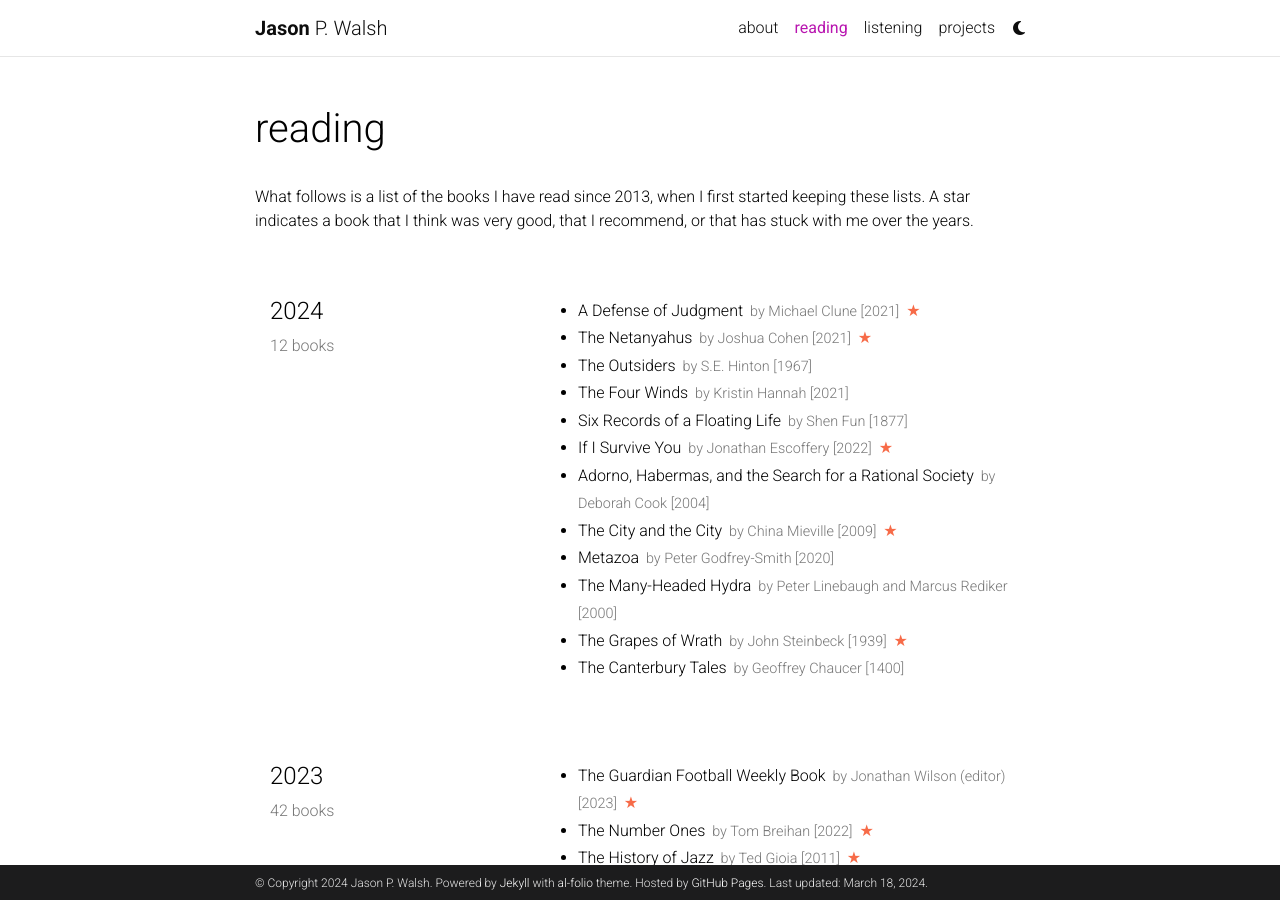
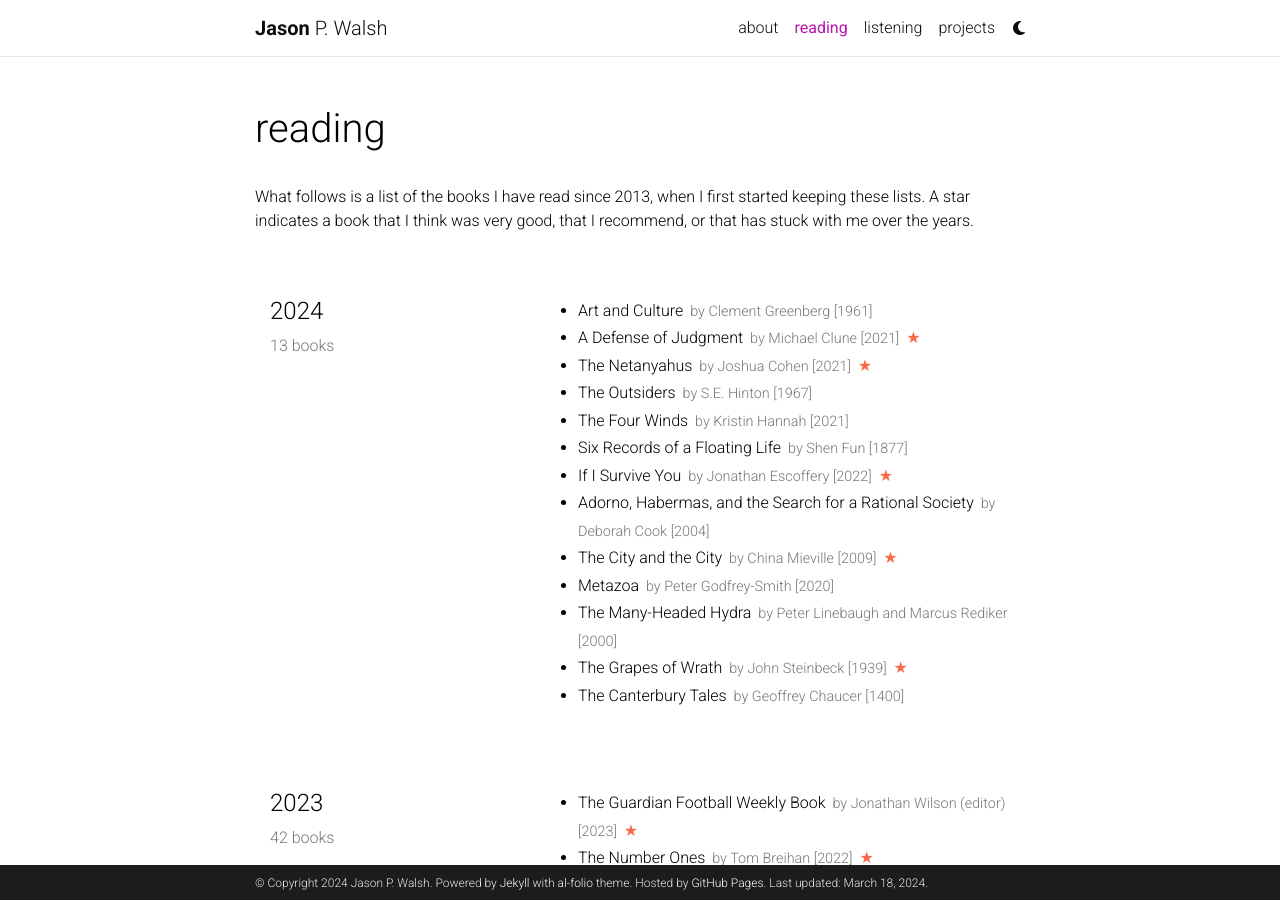
Before and after one commit to jwals23/jwals23.github.io, a Jekyll site: the page built from _pages/reading.md, in a window 1280 px wide and 900 px high. Built offline with Jekyll 4.4.1, drawn with Linux system fonts in a browser that asks for light colours; comment, search, counter and statistics services are not loaded; a style sheet for code colours, icons or effects is not loaded.

Commit message:
Adding Greenberg

```diff
--- a/_data/reading.yml
+++ b/_data/reading.yml
@@ -1,6 +1,10 @@
 list:
   - year: "2024"
     books:
+      - title: Art and Culture
+        author: Clement Greenberg
+        year: 1961
+
       - title: A Defense of Judgment
         author: Michael Clune
         year: 2021
```
